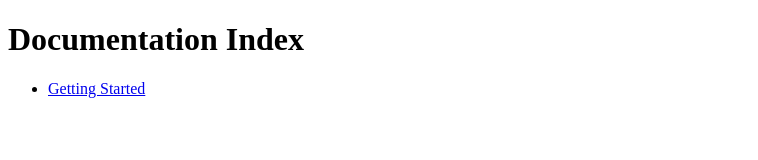
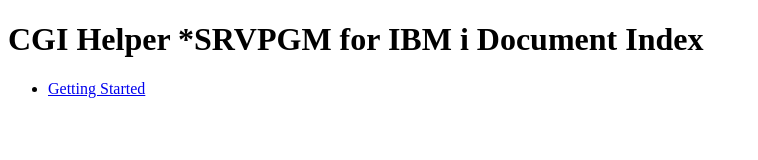
Before and after one commit to bobcozzi/CGIHelper, a plain HTML site: page docs/index.html in a window 1280 px wide. Shown: the whole page, without its empty margins (0-758 px from the left). Drawn offline with Linux system fonts and the light colour scheme.

Commit message:
Update index.html

```diff
--- a/docs/index.html
+++ b/docs/index.html
@@ -3,10 +3,10 @@
 <head>
     <meta charset="UTF-8">
     <meta name="viewport" content="width=device-width, initial-scale=1.0">
-    <title>Documentation Index</title>
+    <title>CGI Helper Docs Index</title>
 </head>
 <body>
-    <h1>Documentation Index</h1>
+    <h1>CGI Helper *SRVPGM for IBM i Document Index</h1>
     <ul>
         <li><a href="GettingStarted.html">Getting Started</a></li>
         <!-- Add other pages here -->
```
